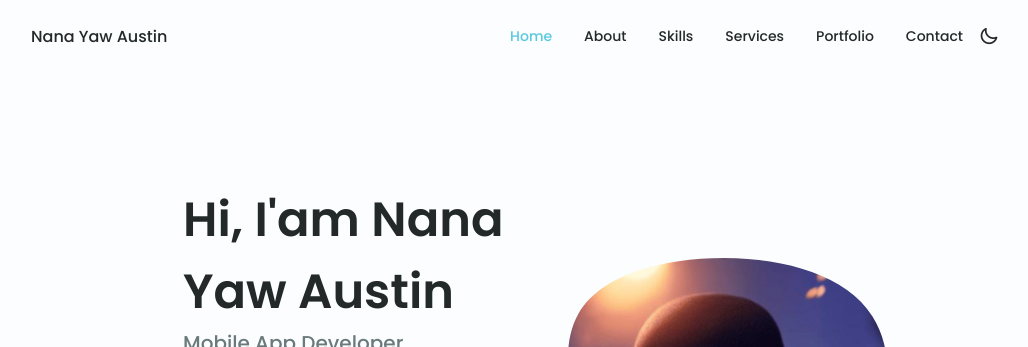
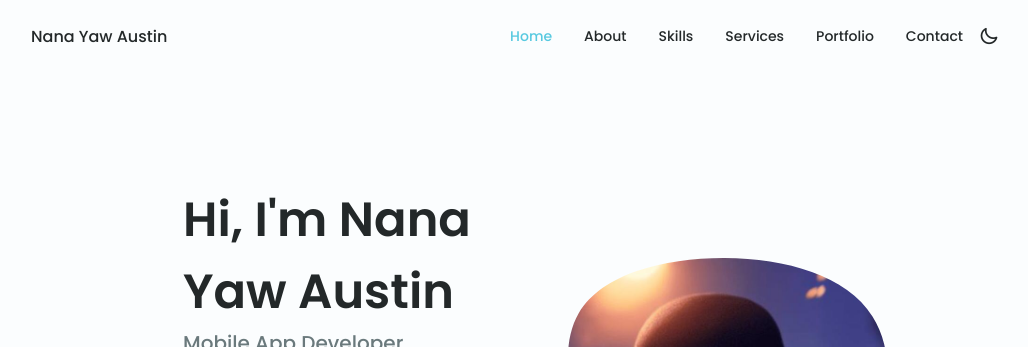
Before and after one commit to NanaYawAustin/portfolio, a plain HTML site: page Nana Portfolio/index.html in a window 1280 px wide. Shown: the top 347 px of the page, without its empty margins (125-1153 px from the left). Drawn offline with nearby package versions, Linux system fonts and the light colour scheme.

Commit message:
Error in intro made good

```diff
--- a/Nana Portfolio/index.html
+++ b/Nana Portfolio/index.html
@@ -115,7 +115,7 @@
                     </div>
 
                     <div class="home__data">
-                        <h1 class="home__title">Hi, I'am Nana Yaw Austin</h1>
+                        <h1 class="home__title">Hi, I'm Nana Yaw Austin</h1>
                         <h3 class="home__subtitle">Mobile App Developer</h3>
                         <p class="home__description">I’m a Junior Mobile App Developer passionate about building smooth,
                             user-friendly applications with Flutter & Dart. I also enjoy creating modern, responsive web
```
